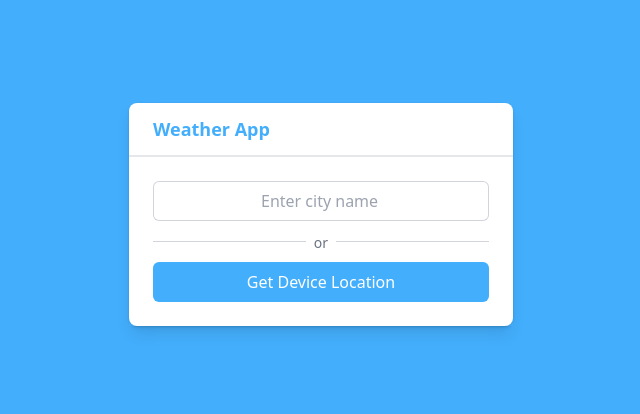
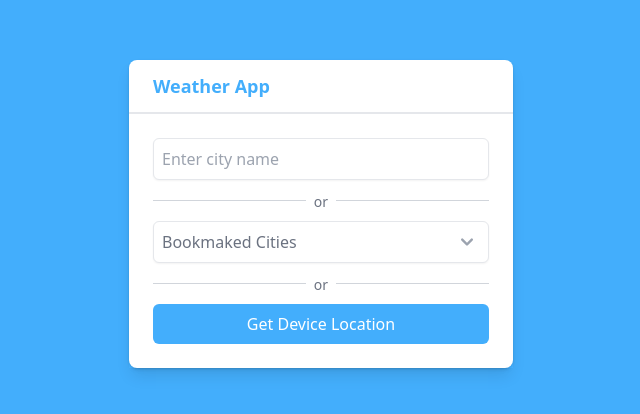
Before and after one commit to RutamBhagat/weather_app, a Next.js app: page / in a window 1280 px wide. Shown: the part 186-600 px from the top of the page, without its empty margins (319-959 px from the left). Built offline with nearby package versions, Linux system fonts and the light colour scheme.

Commit message:
add bookmarked cities dropdown

```diff
--- a/app/components/Search.tsx
+++ b/app/components/Search.tsx
@@ -5,9 +5,10 @@ import { useRouter } from "next/navigation";
 export default function Search() {
   const router = useRouter();
   const [city, setCity] = useState("");
+  const cities = ["Mumbai", "Delhi", "New York", "San Francisco", "Wakanda"];
 
   return (
-    <div>
+    <div className="space-y-5">
       <input
         onChange={(event) => setCity(event.target.value)}
         onKeyDown={(event) => {
@@ -17,9 +18,42 @@ export default function Search() {
         }}
         value={city}
         required
-        className="block w-full rounded-md border-0 py-2 pl-7 pr-20 placeholder:pl-20 text-gray-700 ring-1 ring-inset ring-gray-300 placeholder:text-gray-400"
+        className="w-full p-2 text-gray-500 bg-white border rounded-md shadow-sm outline-none appearance-none focus:border-gray-600"
         placeholder="Enter city name"
       />
+
+      <div className="relative">
+        <span className="block w-full h-px bg-gray-300"></span>
+        <p className="w-fit text-sm bg-white text-gray-500 px-2 absolute -top-2 inset-x-0 mx-auto">or</p>
+      </div>
+
+      <div className="relative w-full">
+        <svg
+          xmlns="http://www.w3.org/2000/svg"
+          className="absolute top-0 bottom-0 right-2.5 w-6 h-6 my-auto text-gray-400"
+          viewBox="0 0 20 20"
+          fill="currentColor"
+        >
+          <path
+            fillRule="evenodd"
+            d="M5.293 7.293a1 1 0 011.414 0L10 10.586l3.293-3.293a1 1 0 111.414 1.414l-4 4a1 1 0 01-1.414 0l-4-4a1 1 0 010-1.414z"
+            clipRule="evenodd"
+          />
+        </svg>
+        <select
+          onChange={(event) => {
+            router.push(`/weather?city=${event.target.value}`);
+          }}
+          className="w-full p-2 text-gray-500 bg-white border rounded-md shadow-sm outline-none appearance-none focus:border-gray-600"
+        >
+          <option selected disabled value="city">
+            Bookmaked Cities
+          </option>
+          {cities.map((city) => (
+            <option value={city}>{city}</option>
+          ))}
+        </select>
+      </div>
     </div>
   );
 }
```
